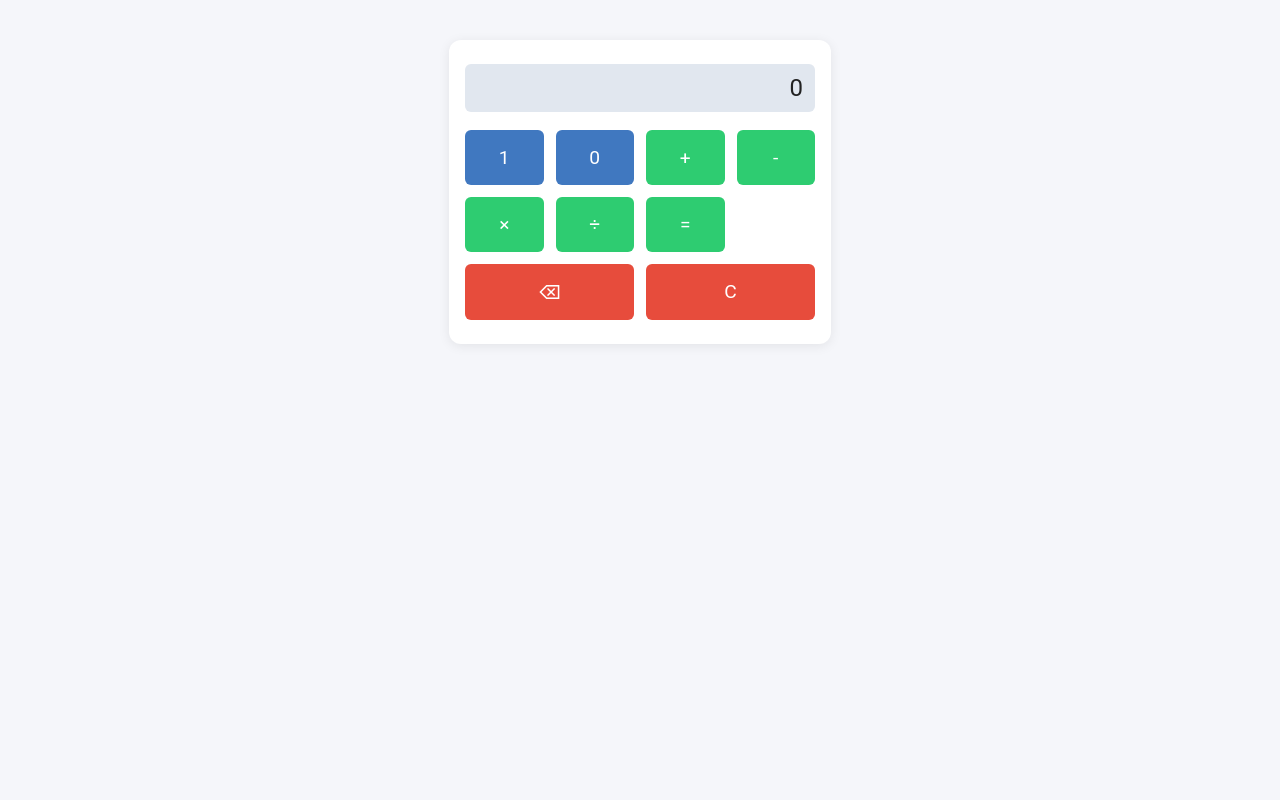
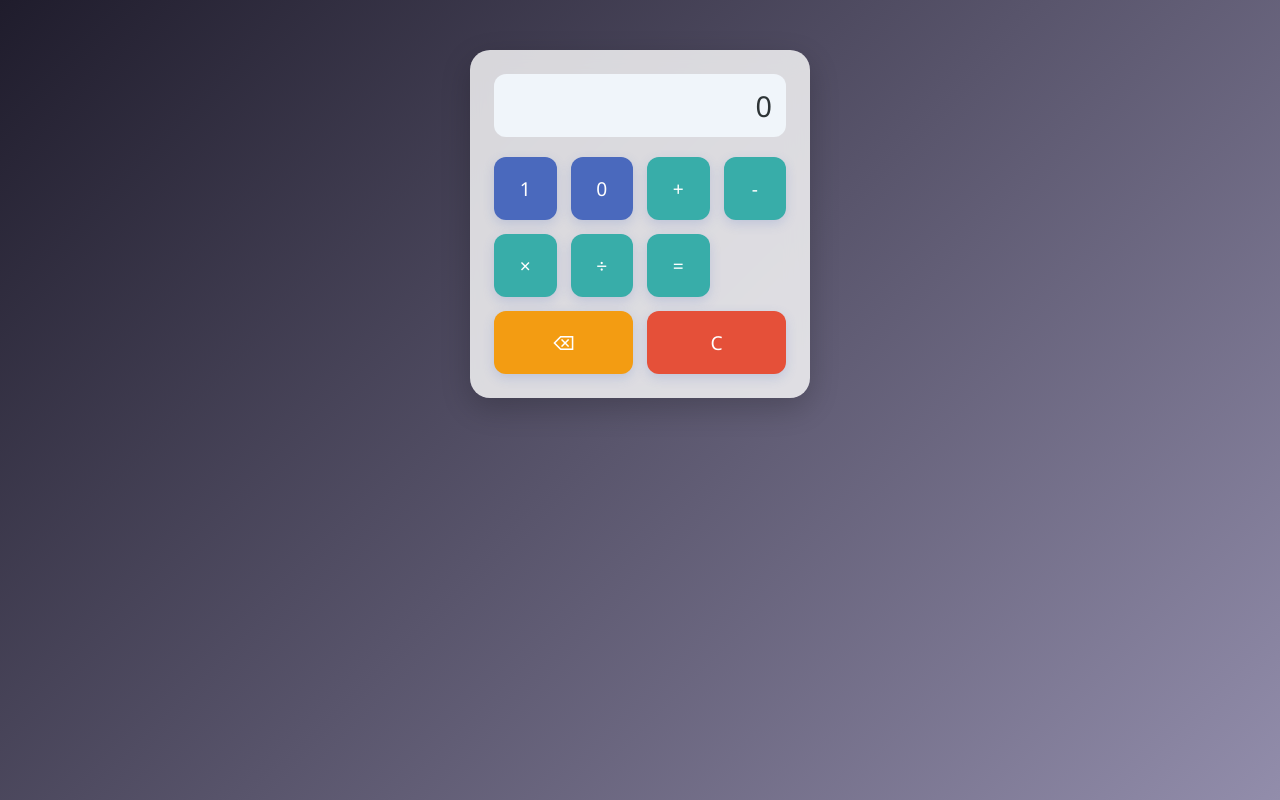
Before and after one commit to Shivam-Sonu24/Binary-calculator, a plain HTML site: page index.html in a window 1280 px wide. Drawn offline with Linux system fonts and the light colour scheme.

Commit message:
Update style.css

```diff
--- a/style.css
+++ b/style.css
@@ -1,104 +1,119 @@
+/* Reset and base styles */
 * {
     margin: 0;
-    pad: 0;
-    font-family: 'Roboto', 'Segoe UI', 'Inter', sans-serif;
+    padding: 0;
+    box-sizing: border-box;
+    font-family: 'Segoe UI', 'Roboto', 'Inter', sans-serif;
 }
 
+/* Body background */
 body {
-    background-color: #FFD801;
-
+    background: linear-gradient(135deg, #1f1c2c, #928dab);
+    min-height: 100vh;
+    display: flex;
+    justify-content: center;
+    align-items: flex-start;
+    padding-top: 50px;
 }
 
+/* Main container */
 #main {
-    background-color: #3E424B;
-
-
-}
-
-body {
-    background: #f5f6fa;
-    font-family: Arial, sans-serif;
-    margin: 0;
-    padding: 0;
-}
-
-#main {
-    max-width: 350px;
-    margin: 40px auto;
-    background: #fff;
-    border-radius: 12px;
-    box-shadow: 0 2px 12px rgba(0, 0, 0, 0.08);
-    padding: 24px 16px;
+    width: 340px;
+    background: #ffffffcc;
+    backdrop-filter: blur(12px);
+    border-radius: 20px;
+    box-shadow: 0 10px 30px rgba(0, 0, 0, 0.2);
+    padding: 24px;
     display: flex;
     flex-direction: column;
     align-items: center;
+    animation: fadeIn 0.5s ease-in-out;
 }
 
+/* Result display */
 #result {
     width: 100%;
-    min-height: 40px;
-    background: #e1e7ef;
-    border-radius: 6px;
-    margin-bottom: 18px;
-    font-size: 1.5em;
+    min-height: 50px;
+    background: #f0f5fa;
+    border-radius: 12px;
+    margin-bottom: 20px;
+    font-size: 1.8em;
     text-align: right;
-    padding: 10px;
-    box-sizing: border-box;
-    color: #222;
+    padding: 12px;
+    color: #2d3436;
     letter-spacing: 2px;
+    overflow-x: auto;
 }
 
+/* Buttons grid */
 .buttons {
     display: grid;
     grid-template-columns: repeat(4, 1fr);
-    gap: 12px;
+    gap: 14px;
     width: 100%;
 }
 
+/* Shared button style */
 .button,
 .Sbutton,
 .Cbutton {
-    background: #4078c0;
+    background: #4a69bd;
     color: #fff;
     border: none;
-    border-radius: 6px;
+    border-radius: 12px;
     font-size: 1.2em;
-    padding: 16px 0;
+    padding: 18px 0;
+    text-align: center;
     cursor: pointer;
-    transition: background 0.2s;
-    text-align: center;
-    user-select: none;
+    transition: all 0.25s ease;
+    box-shadow: 0 4px 12px rgba(74, 105, 189, 0.2);
 }
 
+/* Special operations */
 .Sbutton {
-    background: #2ecc71;
+    background: #38ada9;
 }
 
 .Cbutton {
-    background: #e74c3c;
+    background: #e55039;
     grid-column: span 2;
 }
 
+/* Hover effect */
 .button:hover,
 .Sbutton:hover,
 .Cbutton:hover {
-    background: #34495e;
+    transform: scale(1.06);
+    filter: brightness(1.15);
 }
 
+/* Animation */
+@keyframes fadeIn {
+    from {
+        opacity: 0;
+        transform: translateY(20px);
+    }
+    to {
+        opacity: 1;
+        transform: translateY(0);
+    }
+}
+
+/* Responsive tweaks */
 @media (max-width: 500px) {
     #main {
-        max-width: 98vw;
-        padding: 12px 4px;
-    }
-
-    .buttons {
-        gap: 8px;
+        width: 90vw;
+        padding: 16px;
     }
 
     .button,
     .Sbutton,
     .Cbutton {
         font-size: 1em;
-        padding: 12px 0;
+        padding: 14px 0;
     }
 }
+
+#btnDel {
+    background: #f39c12; /* Orange tone */
+}
```
